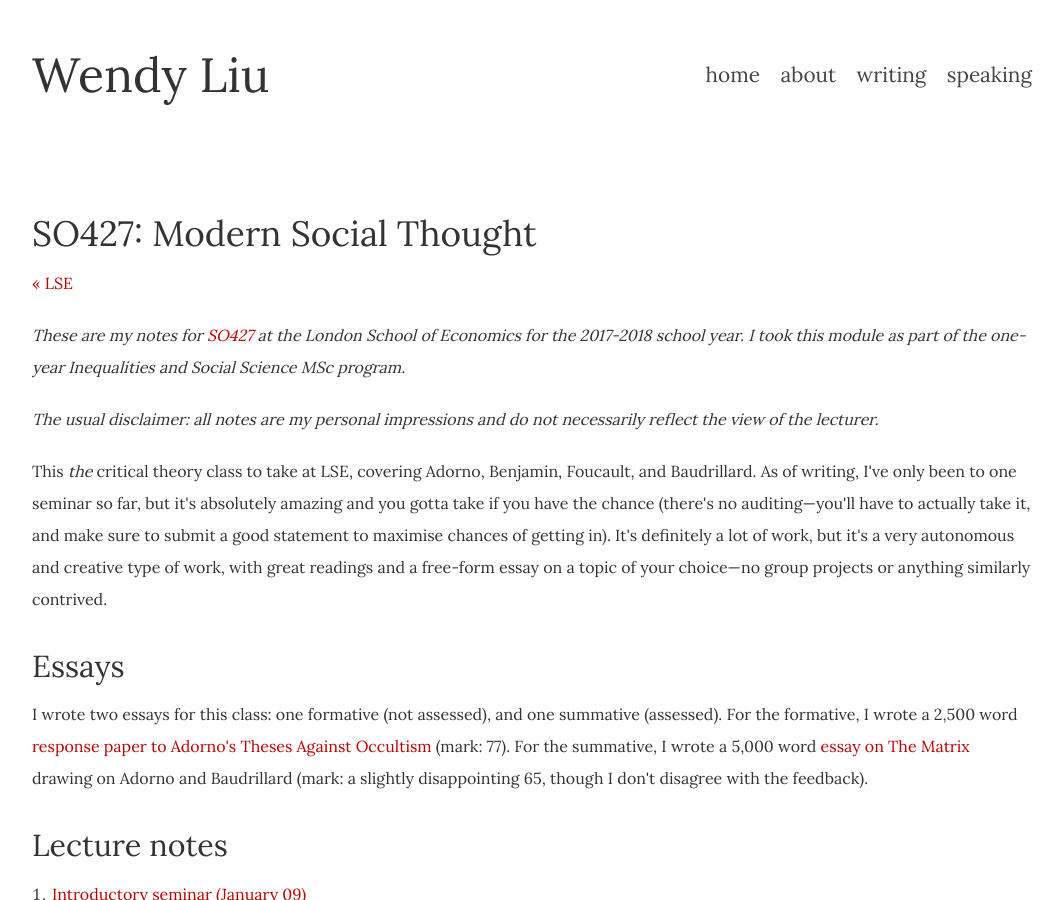
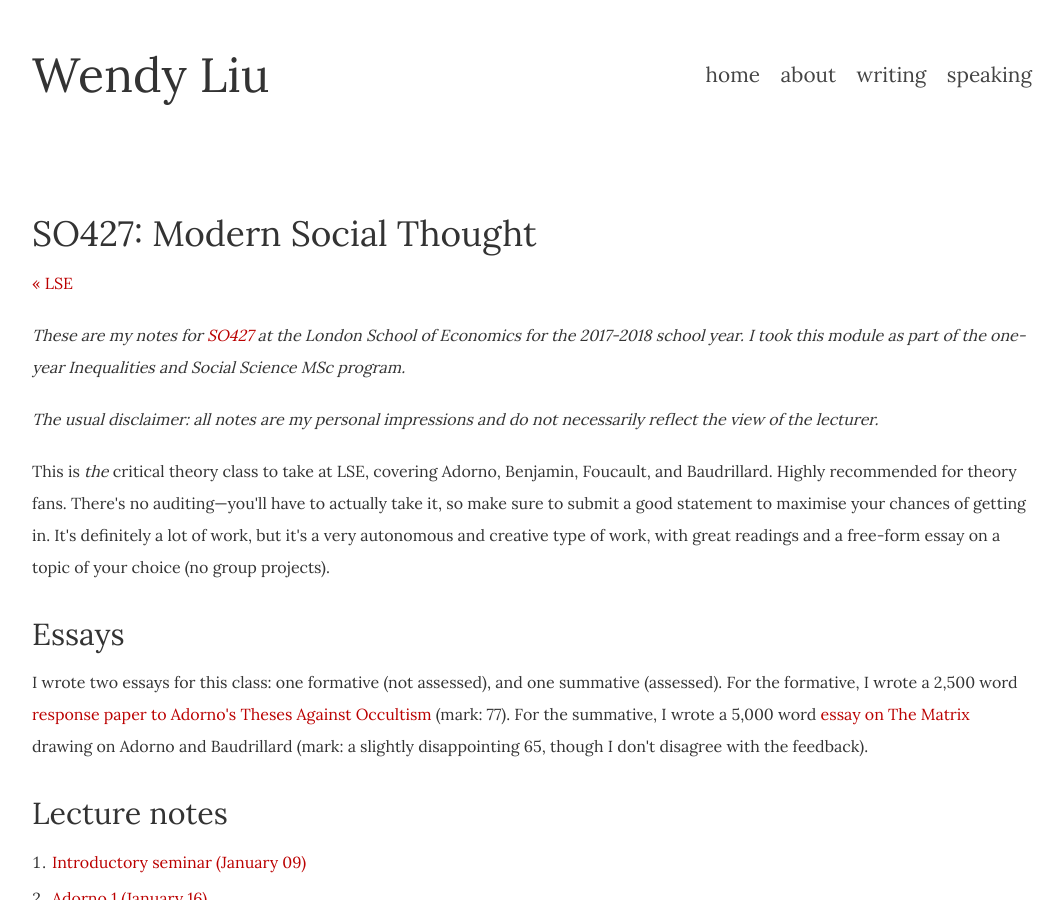
Before and after one commit to dellsystem/dellsystem.github.io, a Jekyll site: the page built from SO427.html, in a window 1280 px wide and 900 px high. Shown: the whole window, without its empty margins (108-1171 px from the left). Built offline with Jekyll 4.4.1, drawn with Linux system fonts in a browser that asks for light colours.

Commit message:
Update SO427 details + assessment
Fixed glaring errors in matrix essay and added a disclaimer to the top

```diff
--- a/SO427.html
+++ b/SO427.html
@@ -5,7 +5,7 @@ course_code: SO427
 course_url: http://www.lse.ac.uk/resources/calendar/courseGuides/SO/2017_SO427.htm
 ---
 
-<p>This <em>the</em> critical theory class to take at LSE, covering Adorno, Benjamin, Foucault, and Baudrillard. As of writing, I've only been to one seminar so far, but it's absolutely amazing and you gotta take if you have the chance (there's no auditing—you'll have to actually take it, and make sure to submit a good statement to maximise chances of getting in). It's definitely a lot of work, but it's a very autonomous and creative type of work, with great readings and a free-form essay on a topic of your choice—no group projects or anything similarly contrived.</p>
+<p>This is <em>the</em> critical theory class to take at LSE, covering Adorno, Benjamin, Foucault, and Baudrillard. Highly recommended for theory fans. There's no auditing—you'll have to actually take it, so make sure to submit a good statement to maximise your chances of getting in. It's definitely a lot of work, but it's a very autonomous and creative type of work, with great readings and a free-form essay on a topic of your choice (no group projects).</p>
 
 <h2>Essays</h2>
 
```
Also changed, not shown: 1 other file.
